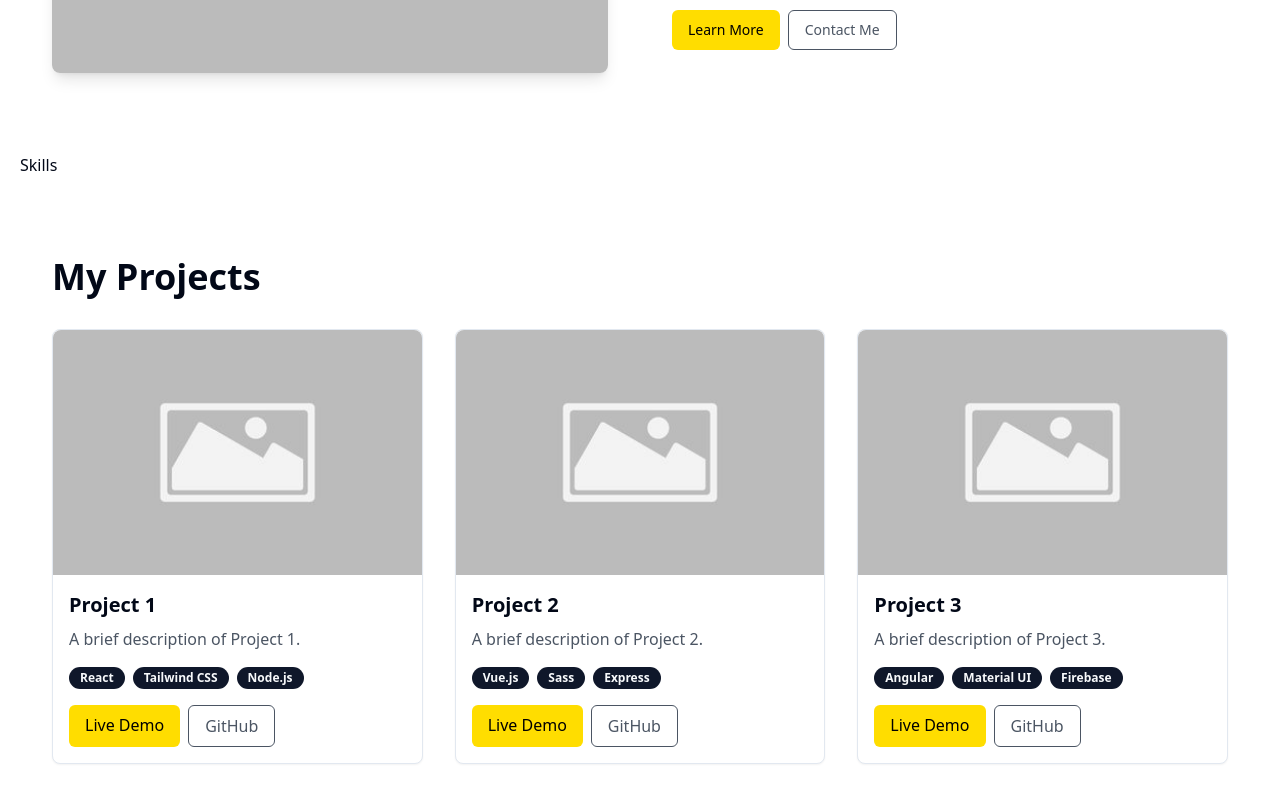
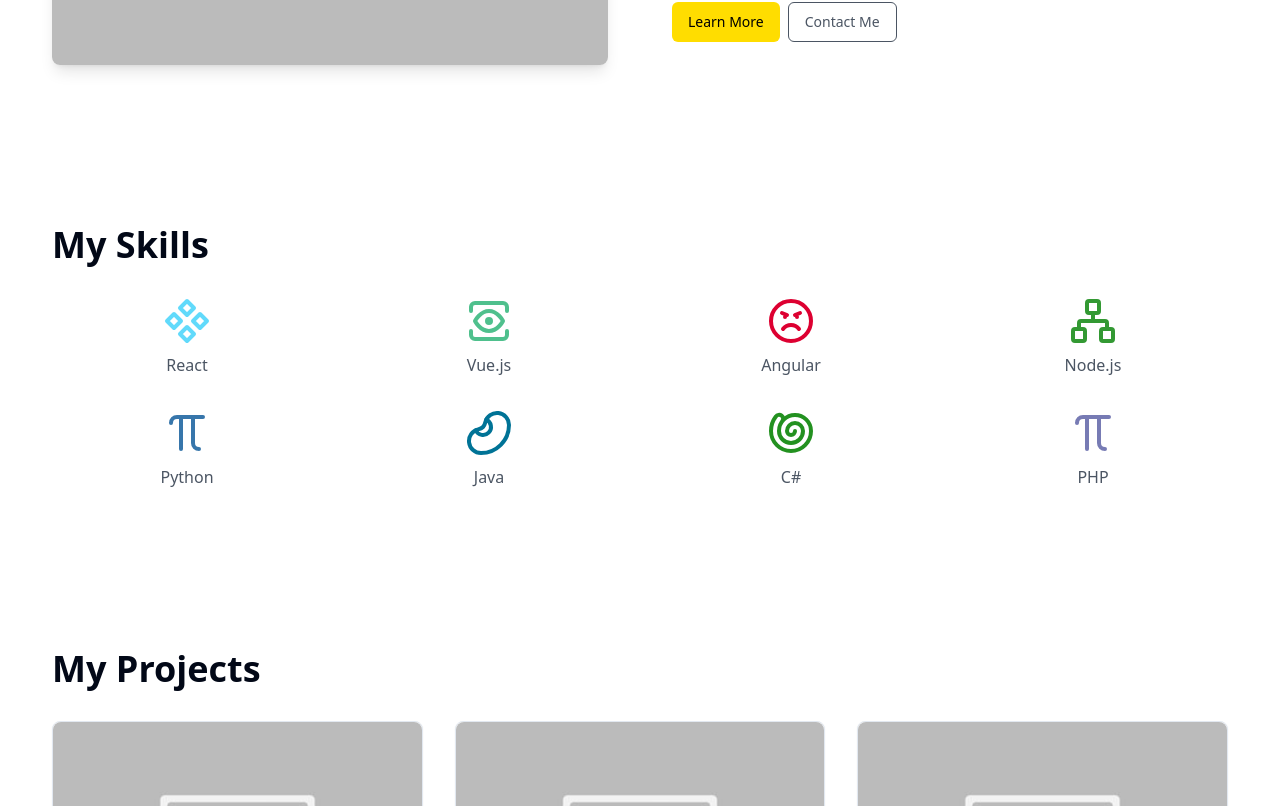
Before and after one commit to Fay4z/react-portfolio, a React (Vite) app in the folder client/: page / in a window 1280 px wide. Shown: the part 974-1780 px from the top of the page. Built offline with nearby package versions, Linux system fonts and the light colour scheme; the HTML template or start-up script is replaced by a standard one.

Commit message:
feat: add skills section

```diff
--- a/client/src/components/Hero.jsx
+++ b/client/src/components/Hero.jsx
@@ -9,10 +9,10 @@
 
 export default function Hero() {
   return (
-    <div className="grid grid-cols-1 md:grid-cols-3 gap-8 bg-white px-8 py-12 md:items-center md:justify-between lg:px-40">
+    <div className="grid grid-cols-1 md:grid-cols-3 gap-8 bg-white px-8 py-12 md:items-center md:justify-between lg:px-40 lg:my-5">
       <div className="col-span-2 space-y-6">
         <h1 className="text-4xl sm:text-5xl font-bold leading-tight">
-          Melvin Jones Gallano Repol
+          I'm Fayaz Ahmad
         </h1>
         <p className="text-gray-600 md:text-2xl md:leading-normal">
           I am a Freelance Software Engineer with expertise in full-stack web
--- a/client/src/components/Skills.jsx
+++ b/client/src/components/Skills.jsx
@@ -1,7 +1,200 @@
 import React from "react";
 
 const Skills = () => {
-  return <div>Skills</div>;
+  return (
+    <div>
+      <section className="bg-white py-12 md:py-16 lg:py-20">
+        <div className="container mx-auto px-4 md:px-6 lg:px-8">
+          <h2 className="text-3xl sm:text-4xl font-bold mb-8">My Skills</h2>
+          <div className="grid grid-cols-2 sm:grid-cols-3 md:grid-cols-4 gap-8">
+            <div className="flex flex-col items-center justify-center">
+              <ComponentIcon className="w-12 h-12 mb-2 text-[#61DAFB]" />
+              <span className="text-gray-600 font-medium">React</span>
+            </div>
+            <div className="flex flex-col items-center justify-center">
+              <ViewIcon className="w-12 h-12 mb-2 text-[#4FC08D]" />
+              <span className="text-gray-600 font-medium">Vue.js</span>
+            </div>
+            <div className="flex flex-col items-center justify-center">
+              <AngryIcon className="w-12 h-12 mb-2 text-[#DD0031]" />
+              <span className="text-gray-600 font-medium">Angular</span>
+            </div>
+            <div className="flex flex-col items-center justify-center">
+              <NetworkIcon className="w-12 h-12 mb-2 text-[#339933]" />
+              <span className="text-gray-600 font-medium">Node.js</span>
+            </div>
+            <div className="flex flex-col items-center justify-center">
+              <PiIcon className="w-12 h-12 mb-2 text-[#3776AB]" />
+              <span className="text-gray-600 font-medium">Python</span>
+            </div>
+            <div className="flex flex-col items-center justify-center">
+              <BeanIcon className="w-12 h-12 mb-2 text-[#007396]" />
+              <span className="text-gray-600 font-medium">Java</span>
+            </div>
+            <div className="flex flex-col items-center justify-center">
+              <ShellIcon className="w-12 h-12 mb-2 text-[#239120]" />
+              <span className="text-gray-600 font-medium">C#</span>
+            </div>
+            <div className="flex flex-col items-center justify-center">
+              <PiIcon className="w-12 h-12 mb-2 text-[#777BB4]" />
+              <span className="text-gray-600 font-medium">PHP</span>
+            </div>
+          </div>
+        </div>
+      </section>
+    </div>
+  );
 };
 
+function AngryIcon(props) {
+  return (
+    <svg
+      {...props}
+      xmlns="http://www.w3.org/2000/svg"
+      width="24"
+      height="24"
+      viewBox="0 0 24 24"
+      fill="none"
+      stroke="currentColor"
+      strokeWidth="2"
+      strokeLinecap="round"
+      strokeLinejoin="round"
+    >
+      <circle cx="12" cy="12" r="10" />
+      <path d="M16 16s-1.5-2-4-2-4 2-4 2" />
+      <path d="M7.5 8 10 9" />
+      <path d="m14 9 2.5-1" />
+      <path d="M9 10h0" />
+      <path d="M15 10h0" />
+    </svg>
+  );
+}
+
+function BeanIcon(props) {
+  return (
+    <svg
+      {...props}
+      xmlns="http://www.w3.org/2000/svg"
+      width="24"
+      height="24"
+      viewBox="0 0 24 24"
+      fill="none"
+      stroke="currentColor"
+      strokeWidth="2"
+      strokeLinecap="round"
+      strokeLinejoin="round"
+    >
+      <path d="M10.165 6.598C9.954 7.478 9.64 8.36 9 9c-.64.64-1.521.954-2.402 1.165A6 6 0 0 0 8 22c7.732 0 14-6.268 14-14a6 6 0 0 0-11.835-1.402Z" />
+      <path d="M5.341 10.62a4 4 0 1 0 5.279-5.28" />
+    </svg>
+  );
+}
+
+function ComponentIcon(props) {
+  return (
+    <svg
+      {...props}
+      xmlns="http://www.w3.org/2000/svg"
+      width="24"
+      height="24"
+      viewBox="0 0 24 24"
+      fill="none"
+      stroke="currentColor"
+      strokeWidth="2"
+      strokeLinecap="round"
+      strokeLinejoin="round"
+    >
+      <path d="M5.5 8.5 9 12l-3.5 3.5L2 12l3.5-3.5Z" />
+      <path d="m12 2 3.5 3.5L12 9 8.5 5.5 12 2Z" />
+      <path d="M18.5 8.5 22 12l-3.5 3.5L15 12l3.5-3.5Z" />
+      <path d="m12 15 3.5 3.5L12 22l-3.5-3.5L12 15Z" />
+    </svg>
+  );
+}
+
+function NetworkIcon(props) {
+  return (
+    <svg
+      {...props}
+      xmlns="http://www.w3.org/2000/svg"
+      width="24"
+      height="24"
+      viewBox="0 0 24 24"
+      fill="none"
+      stroke="currentColor"
+      strokeWidth="2"
+      strokeLinecap="round"
+      strokeLinejoin="round"
+    >
+      <rect x="16" y="16" width="6" height="6" rx="1" />
+      <rect x="2" y="16" width="6" height="6" rx="1" />
+      <rect x="9" y="2" width="6" height="6" rx="1" />
+      <path d="M5 16v-3a1 1 0 0 1 1-1h12a1 1 0 0 1 1 1v3" />
+      <path d="M12 12V8" />
+    </svg>
+  );
+}
+
+function PiIcon(props) {
+  return (
+    <svg
+      {...props}
+      xmlns="http://www.w3.org/2000/svg"
+      width="24"
+      height="24"
+      viewBox="0 0 24 24"
+      fill="none"
+      stroke="currentColor"
+      strokeWidth="2"
+      strokeLinecap="round"
+      strokeLinejoin="round"
+    >
+      <line x1="9" x2="9" y1="4" y2="20" />
+      <path d="M4 7c0-1.7 1.3-3 3-3h13" />
+      <path d="M18 20c-1.7 0-3-1.3-3-3V4" />
+    </svg>
+  );
+}
+
+function ShellIcon(props) {
+  return (
+    <svg
+      {...props}
+      xmlns="http://www.w3.org/2000/svg"
+      width="24"
+      height="24"
+      viewBox="0 0 24 24"
+      fill="none"
+      stroke="currentColor"
+      strokeWidth="2"
+      strokeLinecap="round"
+      strokeLinejoin="round"
+    >
+      <path d="M14 11a2 2 0 1 1-4 0 4 4 0 0 1 8 0 6 6 0 0 1-12 0 8 8 0 0 1 16 0 10 10 0 1 1-20 0 11.93 11.93 0 0 1 2.42-7.22 2 2 0 1 1 3.16 2.44" />
+    </svg>
+  );
+}
+
+function ViewIcon(props) {
+  return (
+    <svg
+      {...props}
+      xmlns="http://www.w3.org/2000/svg"
+      width="24"
+      height="24"
+      viewBox="0 0 24 24"
+      fill="none"
+      stroke="currentColor"
+      strokeWidth="2"
+      strokeLinecap="round"
+      strokeLinejoin="round"
+    >
+      <path d="M5 12s2.545-5 7-5c4.454 0 7 5 7 5s-2.546 5-7 5c-4.455 0-7-5-7-5z" />
+      <path d="M12 13a1 1 0 1 0 0-2 1 1 0 0 0 0 2z" />
+      <path d="M21 17v2a2 2 0 0 1-2 2H5a2 2 0 0 1-2-2v-2" />
+      <path d="M21 7V5a2 2 0 0 0-2-2H5a2 2 0 0 0-2 2v2" />
+    </svg>
+  );
+}
+
 export default Skills;
--- a/client/src/pages/Home.jsx
+++ b/client/src/pages/Home.jsx
@@ -7,7 +7,7 @@
 const Home = () => {
   return (
     <div className=" px-5">
-      <Hero className="-px-7" />
+      <Hero />
       <About />
       <Skills />
       <Projects />
```
